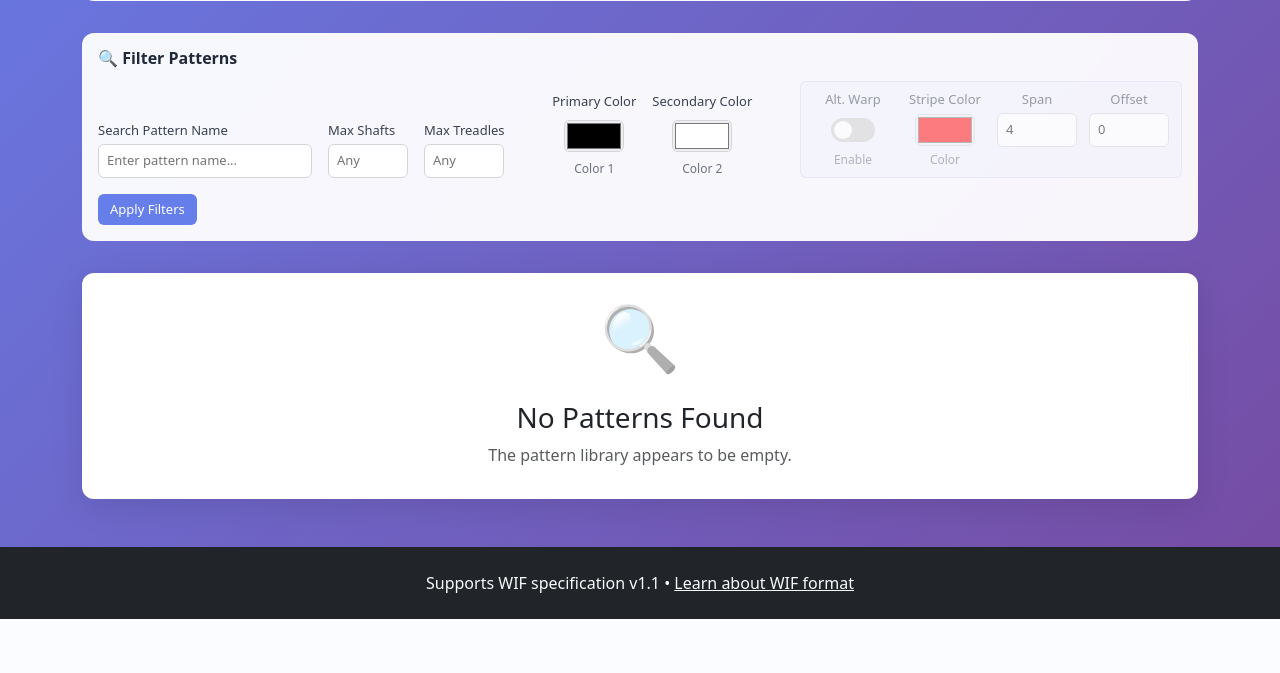
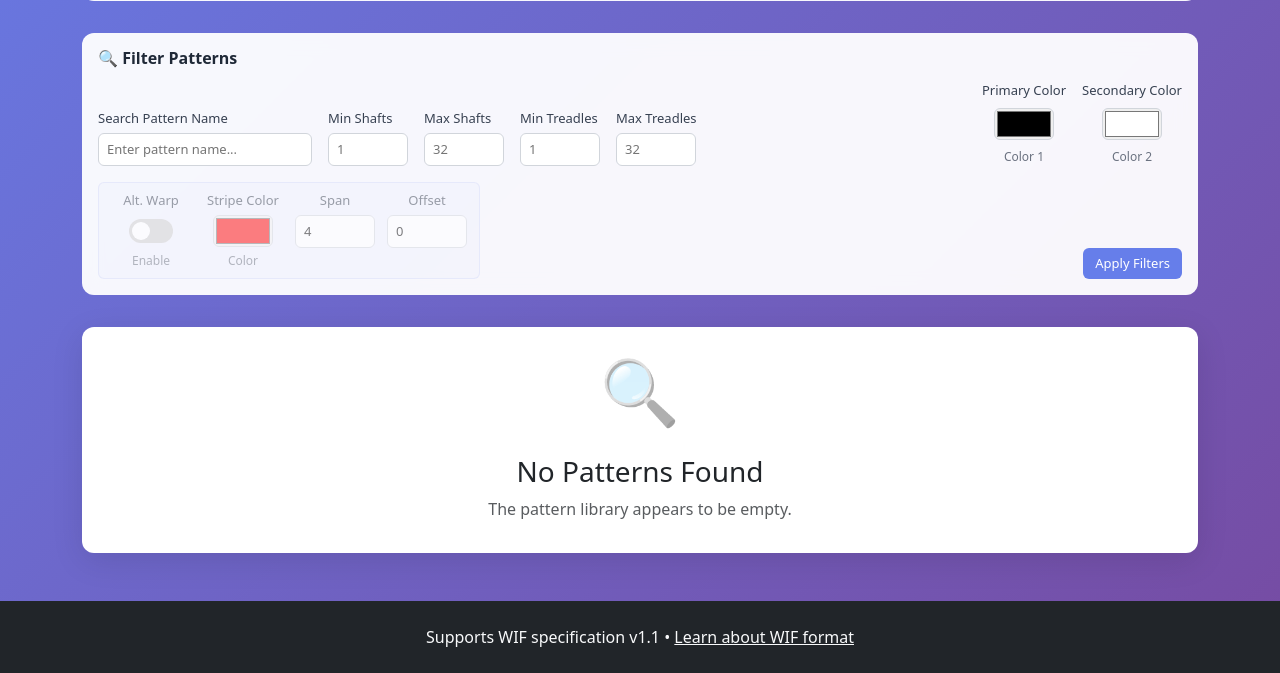
Before and after one commit to edvallie/openweave, a Symfony app: template templates/pattern_browser/index.html.twig in a window 1280 px wide. Shown: the part 381-1054 px from the top of the page. Before the commit the page ends 1000 px from the top, so only its background shows below. Run offline with Twig, Linux system fonts and the light colour scheme; the template is opened without the code that fills it, so the values that code supplies are empty; some libraries are stand-ins or nearby versions.

Commit message:
support min and max treadles/shafts

```diff
--- a/templates/pattern_browser/index.html.twig
+++ b/templates/pattern_browser/index.html.twig
@@ -630,6 +630,17 @@
                 </div>
 
                 <div class="filter-group">
+                    <label for="min_shafts">Min Shafts</label>
+                    <input type="number"
+                           id="min_shafts"
+                           name="min_shafts"
+                           min="1"
+                           max="32"
+                           value="{{ filters.minShafts }}"
+                           placeholder="1">
+                </div>
+
+                <div class="filter-group">
                     <label for="max_shafts">Max Shafts</label>
                     <input type="number"
                            id="max_shafts"
@@ -637,7 +648,18 @@
                            min="1"
                            max="32"
                            value="{{ filters.maxShafts }}"
-                           placeholder="Any">
+                           placeholder="32">
+                </div>
+
+                <div class="filter-group">
+                    <label for="min_treadles">Min Treadles</label>
+                    <input type="number"
+                           id="min_treadles"
+                           name="min_treadles"
+                           min="1"
+                           max="32"
+                           value="{{ filters.minTreadles }}"
+                           placeholder="1">
                 </div>
 
                 <div class="filter-group">
@@ -648,7 +670,7 @@
                            min="1"
                            max="32"
                            value="{{ filters.maxTreadles }}"
-                           placeholder="Any">
+                           placeholder="32">
                 </div>
             </div>
 
@@ -728,13 +750,13 @@
 
             <div class="filter-actions">
                 <button type="submit" class="btn-filter">Apply Filters</button>
-                {% if filters.search or filters.maxShafts or filters.maxTreadles or filters.primaryColor or filters.secondaryColor or filters.alternatingWarpEnabled %}
+                {% if filters.search or filters.minShafts or filters.maxShafts or filters.minTreadles or filters.maxTreadles or filters.primaryColor or filters.secondaryColor or filters.alternatingWarpEnabled %}
                     <a href="{{ path('app_home') }}" class="btn-clear">Clear All</a>
                 {% endif %}
             </div>
         </form>
 
-        {% if filters.search or filters.maxShafts or filters.maxTreadles or filters.primaryColor or filters.secondaryColor or filters.alternatingWarpEnabled %}
+        {% if filters.search or filters.minShafts or filters.maxShafts or filters.minTreadles or filters.maxTreadles or filters.primaryColor or filters.secondaryColor or filters.alternatingWarpEnabled %}
             <div class="active-filters">
                 <div class="filter-tags">
                     <span style="color: #6b7280; font-size: 0.875rem; font-weight: 500;">Active filters:</span>
@@ -744,13 +766,33 @@
                             <span class="remove-icon">×</span>
                         </div>
                     {% endif %}
-                    {% if filters.maxShafts %}
+                    {% if filters.minShafts and filters.maxShafts %}
+                        <div class="filter-tag" data-filter="shafts_range" title="Click to remove this filter">
+                            {{ filters.minShafts }}-{{ filters.maxShafts }} shafts
+                            <span class="remove-icon">×</span>
+                        </div>
+                    {% elseif filters.minShafts %}
+                        <div class="filter-tag" data-filter="min_shafts" title="Click to remove this filter">
+                            Min {{ filters.minShafts }} shafts
+                            <span class="remove-icon">×</span>
+                        </div>
+                    {% elseif filters.maxShafts %}
                         <div class="filter-tag" data-filter="max_shafts" title="Click to remove this filter">
                             Max {{ filters.maxShafts }} shafts
                             <span class="remove-icon">×</span>
                         </div>
                     {% endif %}
-                    {% if filters.maxTreadles %}
+                    {% if filters.minTreadles and filters.maxTreadles %}
+                        <div class="filter-tag" data-filter="treadles_range" title="Click to remove this filter">
+                            {{ filters.minTreadles }}-{{ filters.maxTreadles }} treadles
+                            <span class="remove-icon">×</span>
+                        </div>
+                    {% elseif filters.minTreadles %}
+                        <div class="filter-tag" data-filter="min_treadles" title="Click to remove this filter">
+                            Min {{ filters.minTreadles }} treadles
+                            <span class="remove-icon">×</span>
+                        </div>
+                    {% elseif filters.maxTreadles %}
                         <div class="filter-tag" data-filter="max_treadles" title="Click to remove this filter">
                             Max {{ filters.maxTreadles }} treadles
                             <span class="remove-icon">×</span>
@@ -827,8 +869,14 @@
                 {% if filters.search %}
                     {% set filterParams = filterParams|merge({'search': filters.search}) %}
                 {% endif %}
+                {% if filters.minShafts %}
+                    {% set filterParams = filterParams|merge({'min_shafts': filters.minShafts}) %}
+                {% endif %}
                 {% if filters.maxShafts %}
                     {% set filterParams = filterParams|merge({'max_shafts': filters.maxShafts}) %}
+                {% endif %}
+                {% if filters.minTreadles %}
+                    {% set filterParams = filterParams|merge({'min_treadles': filters.minTreadles}) %}
                 {% endif %}
                 {% if filters.maxTreadles %}
                     {% set filterParams = filterParams|merge({'max_treadles': filters.maxTreadles}) %}
@@ -943,7 +991,9 @@
             const alternatingWarpColorInput = document.getElementById('alternating_warp_color');
             const alternatingWarpSpanInput = document.getElementById('alternating_warp_span');
             const alternatingWarpOffsetInput = document.getElementById('alternating_warp_offset');
+            const minShaftsInput = document.getElementById('min_shafts');
             const maxShaftsInput = document.getElementById('max_shafts');
+            const minTreadlesInput = document.getElementById('min_treadles');
             const maxTreadlesInput = document.getElementById('max_treadles');
 
             if (searchInput) {
@@ -974,8 +1024,14 @@
                 alternatingWarpOffsetInput.addEventListener('input', reloadAllPreviews);
                 alternatingWarpOffsetInput.addEventListener('input', updatePaginationLinks);
             }
+            if (minShaftsInput) {
+                minShaftsInput.addEventListener('input', updatePaginationLinks);
+            }
             if (maxShaftsInput) {
                 maxShaftsInput.addEventListener('input', updatePaginationLinks);
+            }
+            if (minTreadlesInput) {
+                minTreadlesInput.addEventListener('input', updatePaginationLinks);
             }
             if (maxTreadlesInput) {
                 maxTreadlesInput.addEventListener('input', updatePaginationLinks);
@@ -1042,10 +1098,24 @@
                 case 'search':
                     currentUrl.searchParams.delete('search');
                     break;
+                case 'min_shafts':
+                    currentUrl.searchParams.delete('min_shafts');
+                    break;
                 case 'max_shafts':
                     currentUrl.searchParams.delete('max_shafts');
                     break;
+                case 'shafts_range':
+                    currentUrl.searchParams.delete('min_shafts');
+                    currentUrl.searchParams.delete('max_shafts');
+                    break;
+                case 'min_treadles':
+                    currentUrl.searchParams.delete('min_treadles');
+                    break;
                 case 'max_treadles':
+                    currentUrl.searchParams.delete('max_treadles');
+                    break;
+                case 'treadles_range':
+                    currentUrl.searchParams.delete('min_treadles');
                     currentUrl.searchParams.delete('max_treadles');
                     break;
                 case 'primary_color':
@@ -1078,7 +1148,9 @@
             const alternatingWarpColor = document.getElementById('alternating_warp_color')?.value;
             const alternatingWarpSpan = document.getElementById('alternating_warp_span')?.value;
             const alternatingWarpOffset = document.getElementById('alternating_warp_offset')?.value;
+            const minShafts = document.getElementById('min_shafts')?.value;
             const maxShafts = document.getElementById('max_shafts')?.value;
+            const minTreadles = document.getElementById('min_treadles')?.value;
             const maxTreadles = document.getElementById('max_treadles')?.value;
 
             paginationLinks.forEach(link => {
@@ -1091,10 +1163,22 @@
                     url.searchParams.delete('search');
                 }
 
+                if (minShafts && minShafts !== '') {
+                    url.searchParams.set('min_shafts', minShafts);
+                } else {
+                    url.searchParams.delete('min_shafts');
+                }
+
                 if (maxShafts && maxShafts !== '') {
                     url.searchParams.set('max_shafts', maxShafts);
                 } else {
                     url.searchParams.delete('max_shafts');
+                }
+
+                if (minTreadles && minTreadles !== '') {
+                    url.searchParams.set('min_treadles', minTreadles);
+                } else {
+                    url.searchParams.delete('min_treadles');
                 }
 
                 if (maxTreadles && maxTreadles !== '') {
```
Also changed, not shown: src/Controller/HomeController.php (+14 -0 lines).
